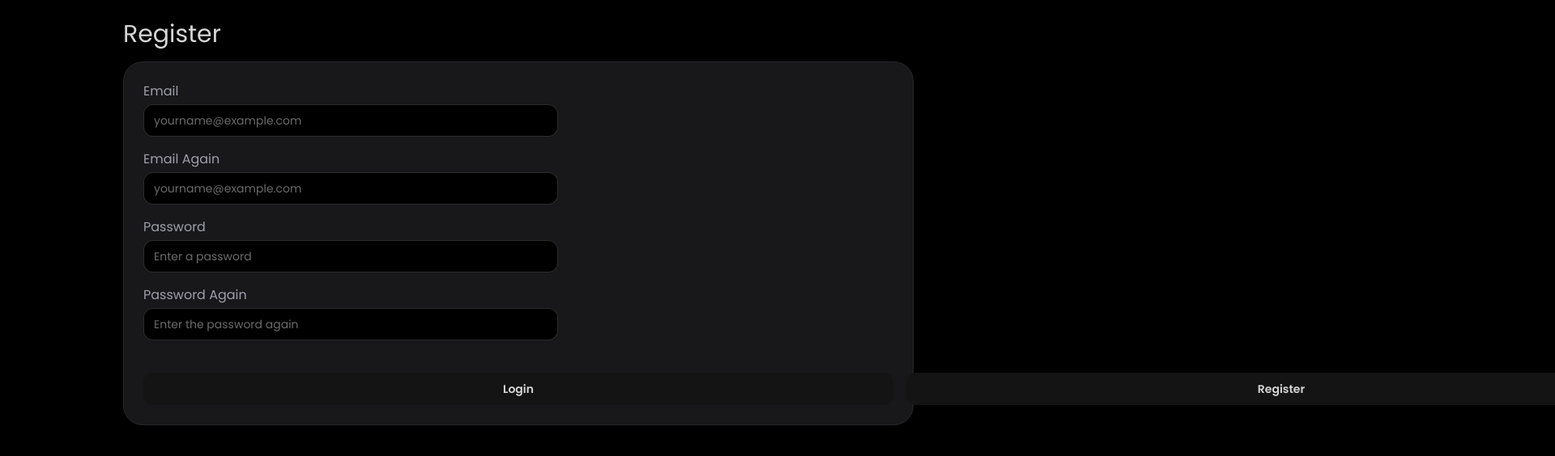
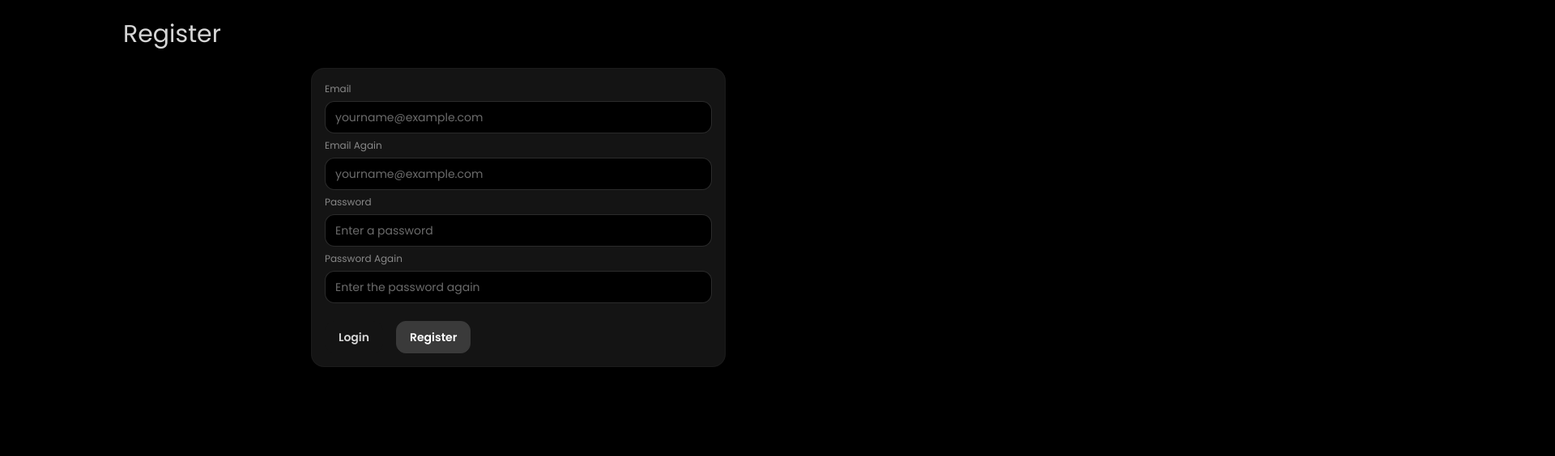
Before and after one commit to Doodlemax3000/vue-track, a Vue app: page /register in a window 1280 px wide. Shown: the top 564 px of the page at 81% size, 1920 px wide, since content can reach past the window. Built offline with nearby package versions, Linux system fonts and the light colour scheme; the HTML template or start-up script is replaced by a standard one.

Commit message:
register view with daisyUI

```diff
--- a/src/components/ui/Card.vue
+++ /dev/null
@@ -1,5 +0,0 @@
-<template>
-  <div class="rounded-3xl border border-zinc-800 bg-zinc-900 p-6 shadow-lg my-4">
-    <slot />
-  </div>
-</template>
--- a/src/components/ui/FieldSet.vue
+++ b/src/components/ui/FieldSet.vue
@@ -1,5 +1,7 @@
 <template>
-  <fieldset class="fieldset bg-base-200 border-base-300 rounded-2xl w-full border p-4">
+  <fieldset
+    class="fieldset bg-base-200 border-base-300 rounded-2xl w-full border p-4 max-w-lg mx-auto"
+  >
     <legend v-if="props.legend" class="fieldset-legend">{{ props.legend }}</legend>
     <slot />
   </fieldset>
--- a/src/components/ui/FormField.vue
+++ /dev/null
@@ -1,16 +0,0 @@
-<template>
-  <div>
-    <label :for="id" class="mb-1 block text-zinc-400">
-      {{ label }}
-    </label>
-
-    <slot />
-  </div>
-</template>
-
-<script setup lang="ts">
-defineProps({
-  label: String,
-  id: String,
-})
-</script>
--- a/src/views/LoginView.vue
+++ b/src/views/LoginView.vue
@@ -30,6 +30,8 @@ function login(event: Event) {
     <label class="label">Password</label>
     <BaseInput type="password" placeholder="Enter a password" />
 
+    <p v-if="errorMsg" class="text-red-400 mt-4">{{ errorMsg }}</p>
+
     <div class="flex gap-4">
       <Button @click="register">Register</Button>
       <Button class="btn-neutral" @click="login">Login</Button>
--- a/src/views/RegisterView.vue
+++ b/src/views/RegisterView.vue
@@ -1,8 +1,7 @@
 <script setup lang="ts">
-import Card from '@/components/ui/Card.vue'
 import Button from '@/components/ui/Button.vue'
 import BaseInput from '@/components/ui/BaseInput.vue'
-import FormField from '@/components/ui/FormField.vue'
+import FieldSet from '@/components/ui/FieldSet.vue'
 
 import { ref } from 'vue'
 
@@ -23,32 +22,25 @@ function register(event: Event) {
 
 <template>
   <h1 class="text-3xl">Register</h1>
-  <Card>
-    <form class="space-y-4">
-      <FormField label="Email" for="email">
-        <BaseInput id="email" type="email" placeholder="yourname@example.com" />
-      </FormField>
 
-      <FormField label="Email Again" for="email2">
-        <BaseInput id="email2" type="email" placeholder="yourname@example.com" />
-      </FormField>
+  <FieldSet class="mt-6">
+    <label class="label">Email</label>
+    <BaseInput type="email" placeholder="yourname@example.com" />
 
-      <FormField label="Password" for="password">
-        <BaseInput id="password" type="password" placeholder="Enter a password" />
-      </FormField>
+    <label class="label">Email Again</label>
+    <BaseInput type="email" placeholder="yourname@example.com" />
 
-      <FormField label="Password Again" for="password2">
-        <BaseInput id="password2" type="password" placeholder="Enter the password again" />
-      </FormField>
+    <label class="label">Password</label>
+    <BaseInput type="password" placeholder="Enter a password" />
 
-      <div>
-        <p class="text-red-400">{{ errorMsg }}</p>
-      </div>
+    <label class="label">Password Again</label>
+    <BaseInput type="password" placeholder="Enter the password again" />
 
-      <div class="flex gap-4 mt-6">
-        <Button variant="secondary" class="mx-auto w-full" @click="login">Login</Button>
-        <Button variant="primary" class="mx-auto w-full" @click="register">Register</Button>
-      </div>
-    </form>
-  </Card>
+    <p v-if="errorMsg" class="text-red-400 mt-4">{{ errorMsg }}</p>
+
+    <div class="flex gap-4">
+      <Button @click="login">Login</Button>
+      <Button class="btn-neutral" @click="register">Register</Button>
+    </div>
+  </FieldSet>
 </template>
```
